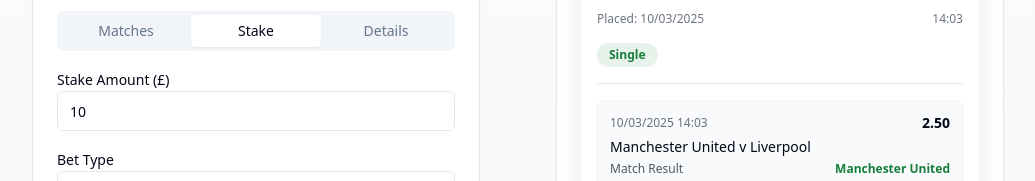
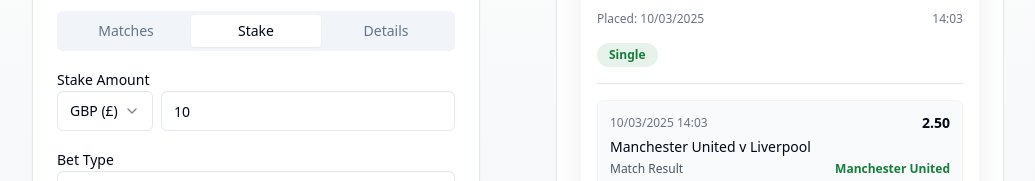
Before and after one commit to scrabblefinder/betslip-fantasia, a React (Vite) app: page / in a window 1280 px wide. Both pictures are taken after a click on the button "Next: Stake". Shown: the part 428-609 px from the top of the page, without its empty margins (122-1157 px from the left). Built offline with nearby package versions, Linux system fonts and the light colour scheme.

Commit message:
Add currency selection to stake
Adds a currency selection option to the stake input field in the betslip form.
</

```diff
--- a/src/components/BetslipForm.tsx
+++ b/src/components/BetslipForm.tsx
@@ -91,6 +91,13 @@ const BetslipForm: React.FC<BetslipFormProps> = ({ betslip, onBetslipChange }) =
     onBetslipChange({
       ...betslip,
       oddsFormat: format
+    });
+  };
+
+  const handleCurrencyChange = (currency: string) => {
+    onBetslipChange({
+      ...betslip,
+      currency
     });
   };
 
@@ -253,7 +260,18 @@ const BetslipForm: React.FC<BetslipFormProps> = ({ betslip, onBetslipChange }) =
           <TabsContent value="stake">
             <div className="space-y-4">
               <div>
-                <Label htmlFor="stake" className="text-sm font-medium">Stake Amount (£)</Label>
+                <Label htmlFor="stake" className="text-sm font-medium">Stake Amount</Label>
+                <div className="flex gap-2">
+                  <Select value={betslip.currency} onValueChange={handleCurrencyChange}>
+                    <SelectTrigger className="w-24">
+                      <SelectValue placeholder="Currency" />
+                    </SelectTrigger>
+                    <SelectContent>
+                      <SelectItem value="GBP">GBP (£)</SelectItem>
+                      <SelectItem value="USD">USD ($)</SelectItem>
+                      <SelectItem value="EUR">EUR (€)</SelectItem>
+                    </SelectContent>
+                  </Select>
                   <Input
                     id="stake"
                     type="number"
@@ -261,8 +279,9 @@ const BetslipForm: React.FC<BetslipFormProps> = ({ betslip, onBetslipChange }) =
                     step="0.1"
                     value={betslip.stake}
                     onChange={(e) => handleStakeChange(e.target.value)}
-                  className="text-lg"
+                    className="flex-1 text-lg"
                   />
+                </div>
               </div>
 
               <div>
--- a/src/components/BetslipPreview.tsx
+++ b/src/components/BetslipPreview.tsx
@@ -1,4 +1,3 @@
-
 import React from 'react';
 import { Button } from "@/components/ui/button";
 import { Card, CardContent } from "@/components/ui/card";
@@ -80,7 +79,6 @@ interface BetslipContentProps {
   totalReturns: number;
 }
 
-// Renamed from Bet365BetslipPreview to CustomBetslipPreview
 const CustomBetslipPreview: React.FC<BetslipContentProps> = ({ betslip, totalOdds, totalReturns }) => {
   const bookmakerName = getBookmakerDisplayName(betslip);
 
--- a/src/utils/betslipGenerator.ts
+++ b/src/utils/betslipGenerator.ts
@@ -30,10 +30,12 @@ export const calculateReturns = (stake: number, odds: number): number => {
   return parseFloat((stake * odds).toFixed(2));
 };
 
-// Format currency
+// Format currency with support for multiple currencies
 export const formatCurrency = (amount: number, currency: string = "GBP"): string => {
   const currencyMap: Record<string, string> = {
-    "GBP": "GBP"
+    "GBP": "GBP",
+    "USD": "USD",
+    "EUR": "EUR"
   };
 
   return new Intl.NumberFormat('en-GB', {
@@ -85,7 +87,7 @@ export interface BetSelection {
   homeTeam: string;
   awayTeam: string;
   market: string;
-  customMarket?: string; // Field for custom market text
+  customMarket?: string;
   selection: string;
   odds: number;
   eventDate: Date;
@@ -100,13 +102,13 @@ export type OddsFormat = 'decimal' | 'american';
 export interface BetslipData {
   selections: BetSelection[];
   stake: number;
-  betType: string; // single, double, accumulator
+  betType: string;
   placedAt: Date;
   receiptNumber: string;
   bookmaker: Bookmaker;
-  customBookmakerName: string; // No longer optional
+  customBookmakerName: string;
   currency: string;
-  oddsFormat: OddsFormat; // New field for odds format
+  oddsFormat: OddsFormat;
 }
 
 // Create a blank betslip with default values
@@ -118,9 +120,9 @@ export const createBlankBetslip = (): BetslipData => {
     placedAt: new Date(),
     receiptNumber: generateReceiptNumber(),
     bookmaker: 'custom',
-    customBookmakerName: 'Your Bookmaker', // Default name
+    customBookmakerName: 'Your Bookmaker',
     currency: 'GBP',
-    oddsFormat: 'decimal' // Default odds format
+    oddsFormat: 'decimal'
   };
 };
 
@@ -256,7 +258,7 @@ export const downloadBetslip = async (elementId: string, filename: string): Prom
 
     // Use html2canvas with enhanced settings
     const canvas = await html2canvas(clone, {
-      scale: 3, // Higher scale for better quality
+      scale: 3,
       useCORS: true,
       backgroundColor: '#ffffff',
       allowTaint: true,
@@ -266,7 +268,6 @@ export const downloadBetslip = async (elementId: string, filename: string): Prom
       onclone: (clonedDoc) => {
         const cloneInDoc = clonedDoc.body.querySelector(`#${elementId}`);
         if (cloneInDoc) {
-          // Apply additional fixes to the cloned document
           const allTextElems = cloneInDoc.querySelectorAll('*');
           allTextElems.forEach((el) => {
             const element = el as HTMLElement;
@@ -376,7 +377,7 @@ export const shareBetslip = async (elementId: string, title: string): Promise<vo
 
     // Use html2canvas with enhanced settings
     const canvas = await html2canvas(clone, {
-      scale: 3, // Higher scale for better quality
+      scale: 3,
       useCORS: true,
       backgroundColor: '#ffffff',
       allowTaint: true,
@@ -386,7 +387,6 @@ export const shareBetslip = async (elementId: string, title: string): Promise<vo
       onclone: (clonedDoc) => {
         const cloneInDoc = clonedDoc.body.querySelector(`#${elementId}`);
         if (cloneInDoc) {
-          // Apply additional fixes to the cloned document
           const allTextElems = cloneInDoc.querySelectorAll('*');
           allTextElems.forEach((el) => {
             const element = el as HTMLElement;
```
Lines whose indentation alone changed are shown as unchanged.
